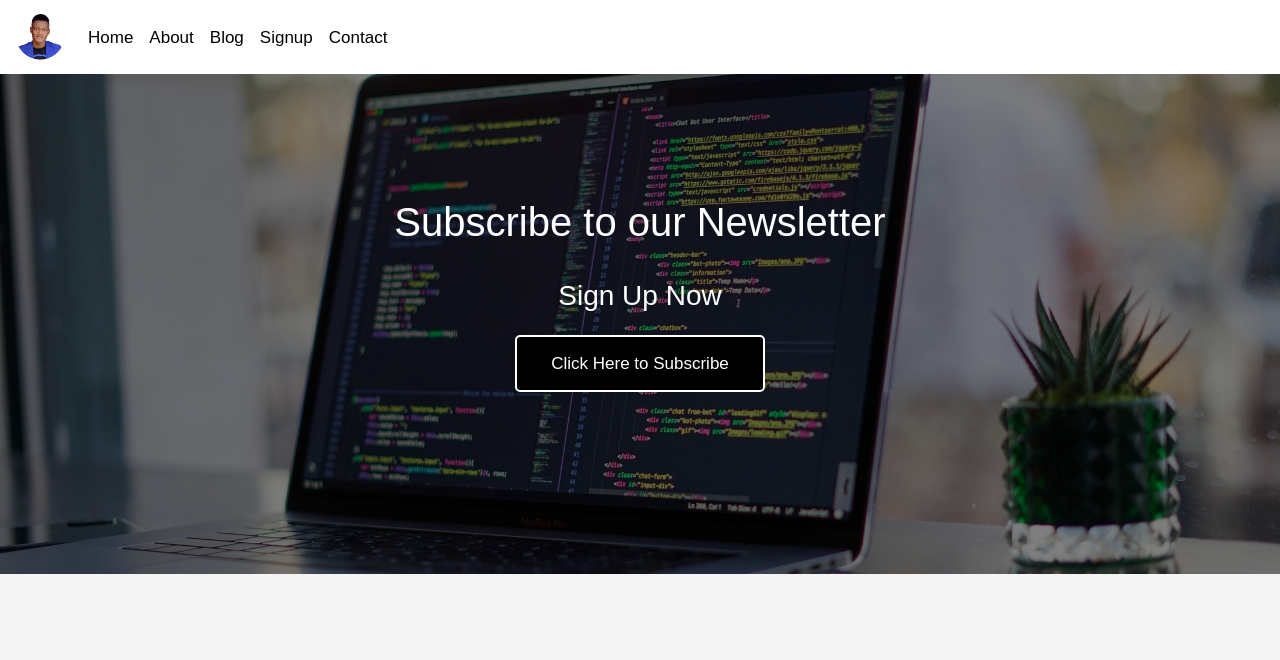
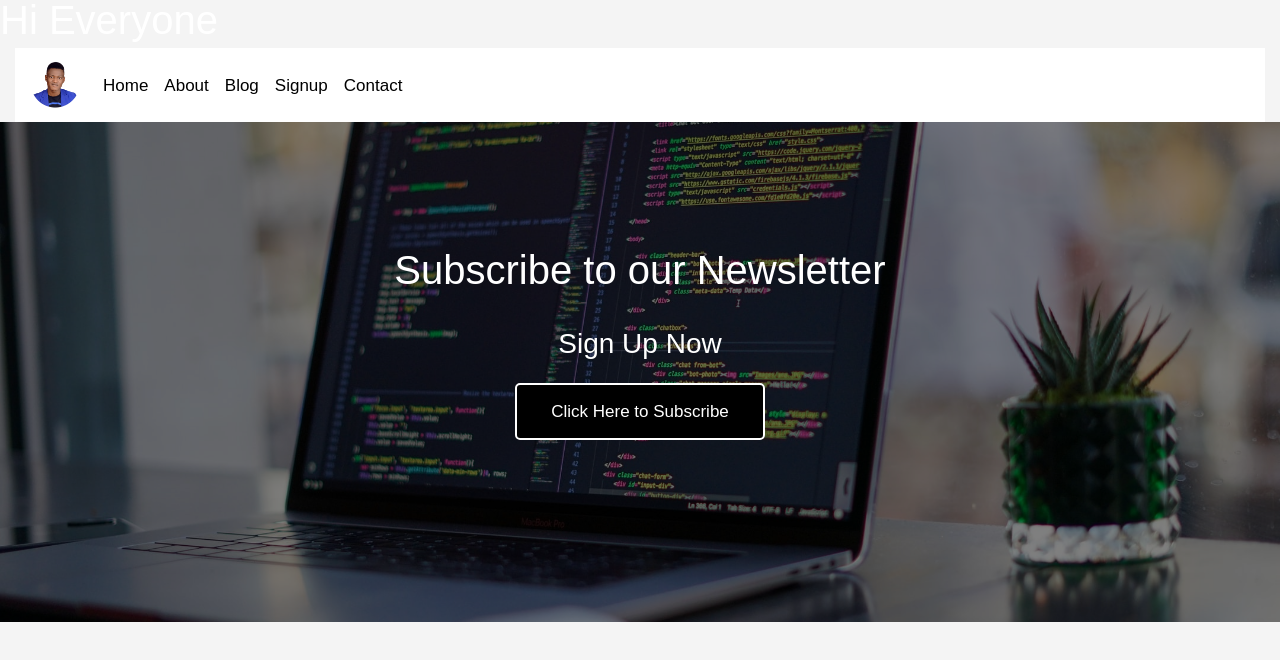
Before and after one commit to Eminentzeal/Modal, a plain HTML site: page index.html in a window 1280 px wide. Drawn offline with nearby package versions, Linux system fonts and the light colour scheme.

Commit message:
hi everyone

```diff
--- a/assets/javascript/app.js
+++ b/assets/javascript/app.js
@@ -2,7 +2,7 @@ const button = document.querySelector("#button");
 const bgModal = document.querySelector(".bg-modal");
 const closeIcon = document.querySelector(".close");
 
-button.addEventListener("mouseover", openModal);
+button.addEventListener("click", openModal);
 function openModal() {
   bgModal.style.display = "flex";
 
--- a/index.html
+++ b/index.html
@@ -8,7 +8,8 @@
   <link rel="stylesheet" href="/assets/stylesheet/style.css">
 </head>
 <body>
-  <div class="container-fluid"></div>
+  <h1>Hi Everyone</h1>
+  <div class="container-fluid">
     <nav class="navbar navbar-expand-lg navbar-black bg-white">
       <img class="navbar-brand" src="/assets/images/eze.png" alt="">
       <button class="navbar-toggler" type="button" data-toggle="collapse" data-target="#navbarTogglerDemo03" aria-controls="navbarTogglerDemo03" aria-expanded="false" aria-label="Toggle navigation">
```
